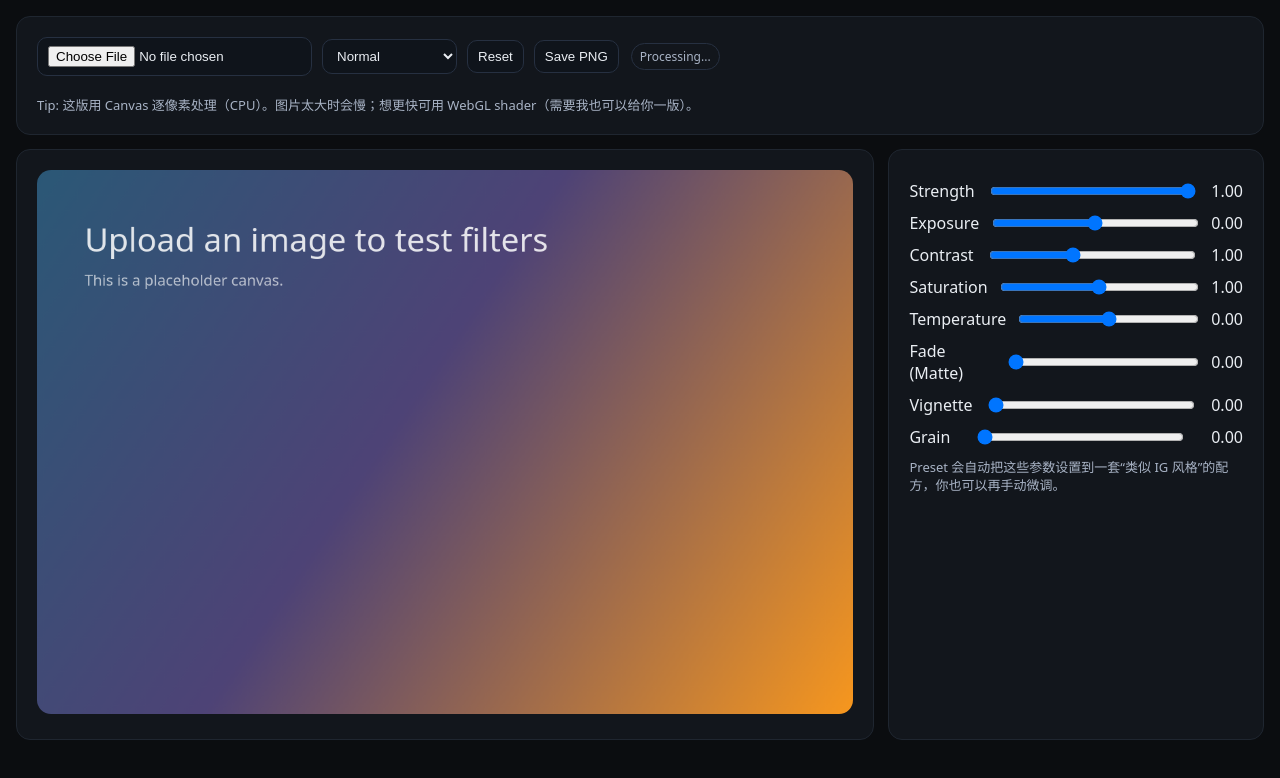
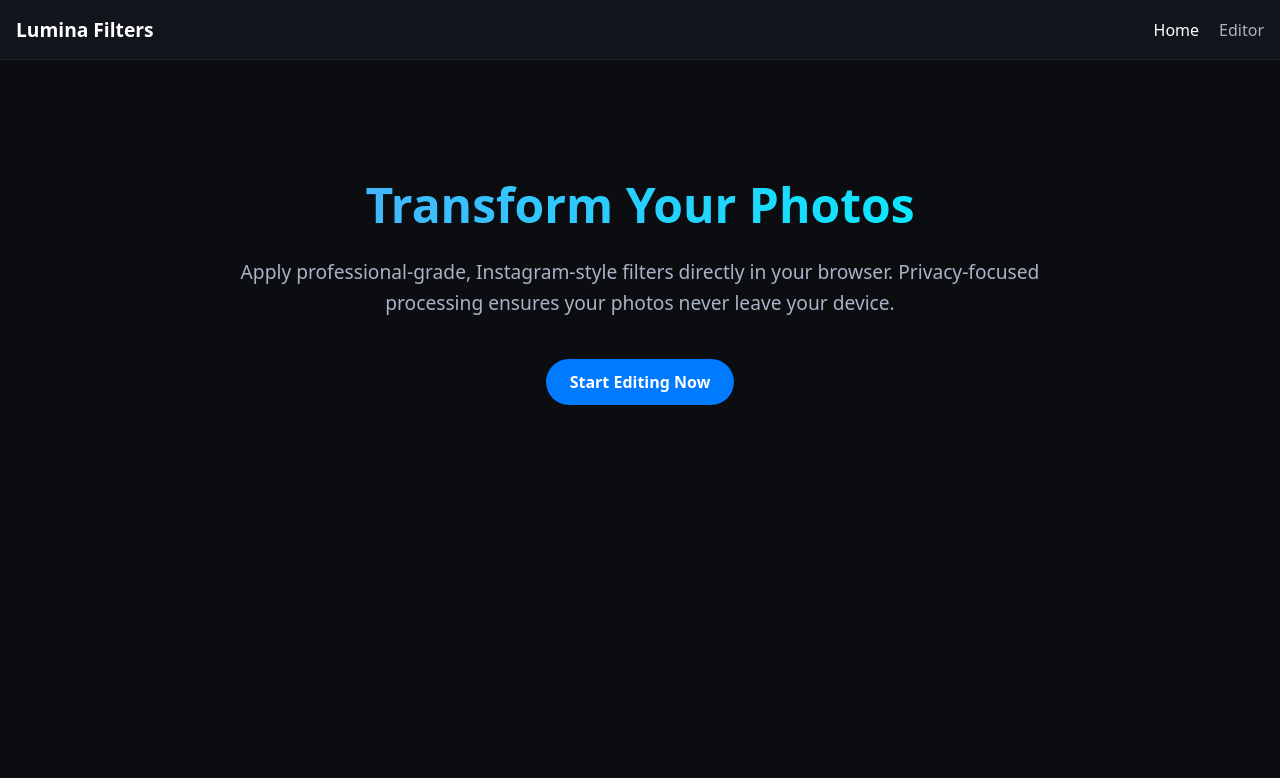
Before and after one commit to lxlgarnett/lumina-filters, a website: page index.html in a window 1280 px wide. Drawn offline with Linux system fonts and the light colour scheme.

Commit message:
Feat: Convert project to Single Page Application (SPA)

```diff
--- a/index.html
+++ b/index.html
@@ -19,10 +19,47 @@
     .hint { color:#a8b3c5; font-size: 13px; line-height: 1.4; margin-top: 8px; }
     .row { display:flex; gap:10px; flex-wrap:wrap; align-items:center; }
     .badge { font-size:12px; color:#a8b3c5; padding:4px 8px; border:1px solid #263041; border-radius:999px; }
+
+    /* SPA Styles */
+    nav { background: #12161c; border-bottom: 1px solid #1f2630; padding: 16px; margin-bottom: 20px; display: flex; align-items: center; justify-content: space-between; }
+    nav .logo { font-weight: bold; font-size: 1.2rem; color: #fff; text-decoration: none; }
+    nav ul { list-style: none; display: flex; gap: 20px; padding: 0; margin: 0; }
+    nav a { color: #a8b3c5; text-decoration: none; transition: color 0.2s; }
+    nav a:hover, nav a.active { color: #fff; }
+
+    .view { display: none; }
+    .view.active { display: block; animation: fadeIn 0.3s ease; }
+
+    @keyframes fadeIn { from { opacity: 0; transform: translateY(5px); } to { opacity: 1; transform: translateY(0); } }
+
+    .home-hero { text-align: center; padding: 60px 20px; max-width: 800px; margin: 0 auto; }
+    .home-hero h1 { font-size: 3rem; margin-bottom: 20px; background: linear-gradient(to right, #4facfe 0%, #00f2fe 100%); -webkit-background-clip: text; -webkit-text-fill-color: transparent; }
+    .home-hero p { font-size: 1.2rem; color: #a8b3c5; margin-bottom: 40px; line-height: 1.6; }
+    .btn-primary { background: #007bff; color: white; padding: 12px 24px; border-radius: 999px; text-decoration: none; font-weight: bold; transition: transform 0.2s; display: inline-block; }
+    .btn-primary:hover { transform: scale(1.05); background: #0056b3; }
   </style>
 </head>
 <body>
-  <div class="wrap">
+  <nav>
+    <a href="#home" class="logo">Lumina Filters</a>
+    <ul>
+      <li><a href="#home" id="nav-home">Home</a></li>
+      <li><a href="#editor" id="nav-editor">Editor</a></li>
+    </ul>
+  </nav>
+
+  <!-- HOME VIEW -->
+  <div id="view-home" class="view">
+    <div class="home-hero">
+      <h1>Transform Your Photos</h1>
+      <p>Apply professional-grade, Instagram-style filters directly in your browser. Privacy-focused processing ensures your photos never leave your device.</p>
+      <a href="#editor" class="btn-primary">Start Editing Now</a>
+    </div>
+  </div>
+
+  <!-- EDITOR VIEW -->
+  <div id="view-editor" class="view">
+    <div class="wrap">
     <div class="card top">
       <div class="row">
         <input id="file" type="file" accept="image/*" />
@@ -88,6 +125,7 @@
         </div>
       </div>
     </div>
+    </div>
   </div>
 
 <script src="main.js"></script>
--- a/main.js
+++ b/main.js
@@ -1,4 +1,29 @@
 (() => {
+  // -----------------------------
+  // Router Logic
+  // -----------------------------
+  function handleRoute() {
+    const hash = window.location.hash || "#home";
+
+    // Hide all views
+    document.querySelectorAll('.view').forEach(el => el.classList.remove('active'));
+    document.querySelectorAll('nav a').forEach(el => el.classList.remove('active'));
+
+    // Show target view
+    if (hash === "#editor") {
+      document.getElementById('view-editor').classList.add('active');
+      document.getElementById('nav-editor').classList.add('active');
+      // Refresh canvas if needed (sometimes canvas needs redraw when unhidden)
+      if(originalImageData) requestRender();
+    } else {
+      document.getElementById('view-home').classList.add('active');
+      document.getElementById('nav-home').classList.add('active');
+    }
+  }
+
+  window.addEventListener('hashchange', handleRoute);
+  window.addEventListener('DOMContentLoaded', handleRoute);
+
   // -----------------------------
   // UI wiring
   // -----------------------------
```
